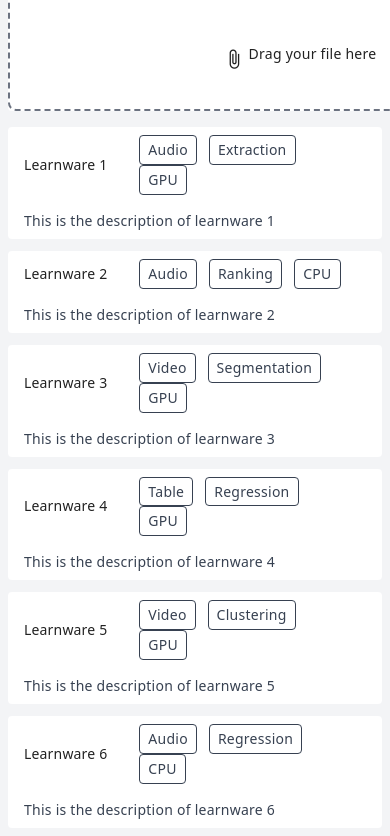
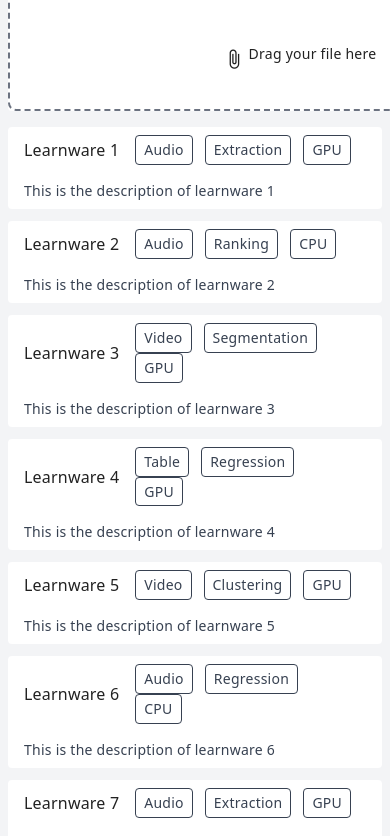
Before and after one commit to Learnware-LAMDA/Beimingwu, a Vue app: page /#/search in a window 390 px wide. Shown: the part 965-1801 px from the top of the page. Built offline with nearby package versions, Linux system fonts and the light colour scheme.

Commit message:
[MNT} Nowrap for first row in learnware

```diff
--- a/src/views/Search/LearnwareList.vue
+++ b/src/views/Search/LearnwareList.vue
@@ -35,10 +35,10 @@ const props = defineProps({
   @apply relative p-2 grid xl: grid-cols-2 grid-cols-1 gap-3;
 
   .first-row {
-    @apply flex items-center;
+    @apply flex flex-nowrap items-center;
 
     .title {
-      @apply xl: text-xl lg:text-lg md:text-1rem text-sm;
+      @apply pr-0 xl: text-xl lg:text-lg text-1rem;
     }
 
     .card-text * {
```
